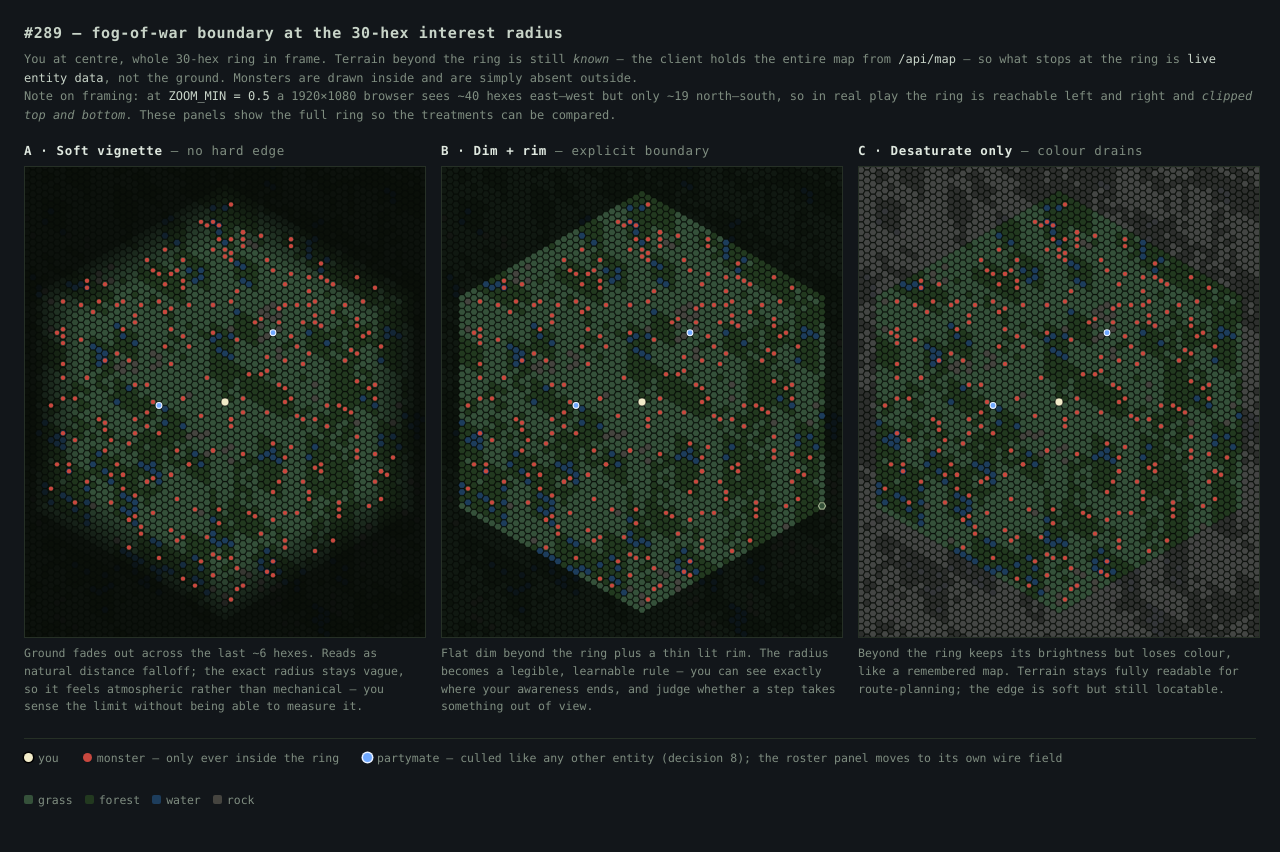
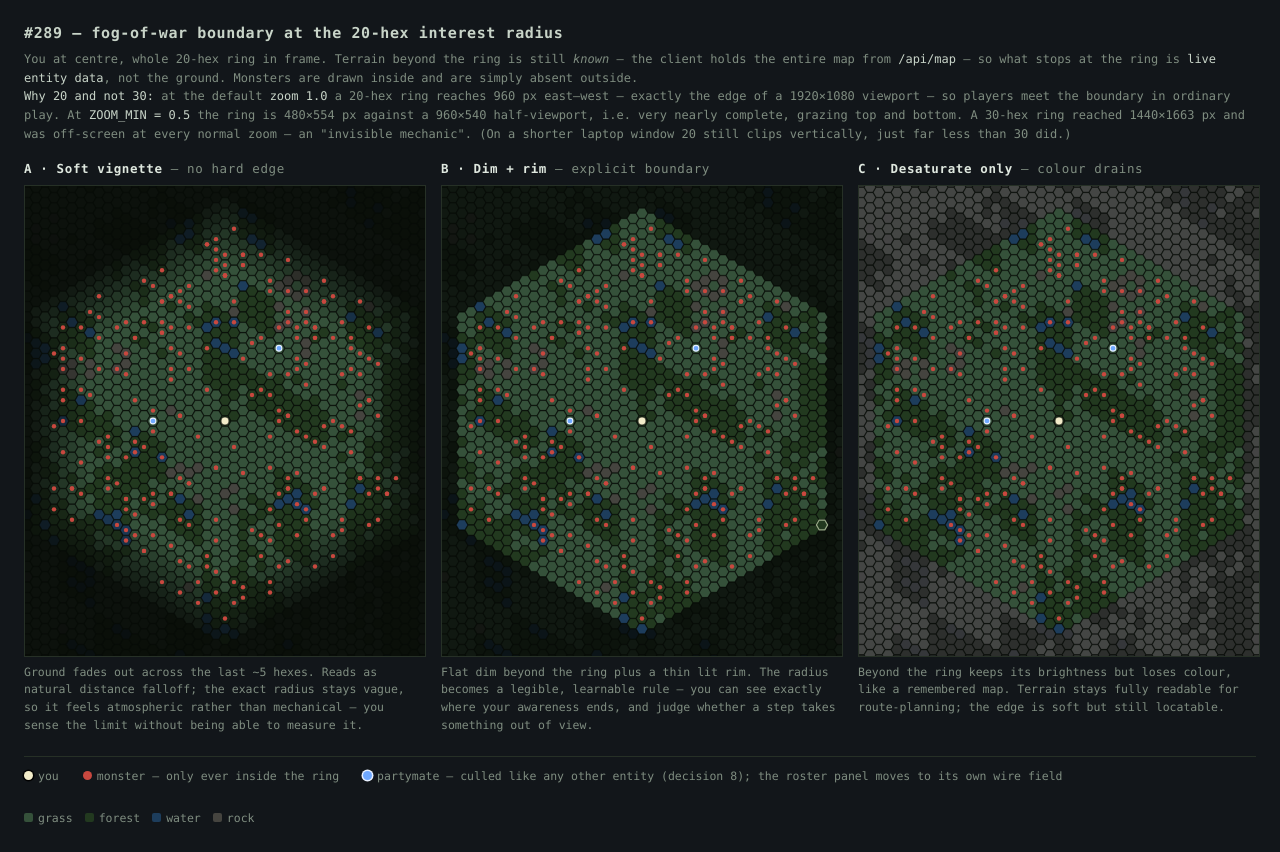
Before and after one commit to starquake/mediumrogue, a plain HTML site: page docs/mockups/2026-07-24-fog-of-war-boundary.html in a window 1280 px wide. Drawn offline with Linux system fonts and the light colour scheme.

Commit message:
docs(mockup): retune the fog boundary to a 20-hex radius (#289)
The maintainer moved the interest radius 30 -> 20. The geometry is the
argument, not the mood:

  radius 20 @ zoom 1.0 (default)  ring reaches 960 px E-W  = exactly the edge
                                  of a 1920x1080 viewport -> players meet the
                                  boundary in ordinary play
  radius 20 @ zoom 0.5 (ZOOM_MIN) ring is 480 x 554 px vs a 960 x 540
                                  half-viewport -> very nearly complete
  radius 30 @ zoom 1.0            1440 x 1663 px -> off-screen at every
                                  normal zoom; an invisible "mechanic"

So 20 is roughly the largest radius whose ring is a shape a player can
actually see (19 is the exact vertical fit at ZOOM_MIN; on a laptop-height
window 20 still clips, just far less than 30 did).

Schematic hex size 4 -> 6 now that the smaller ring leaves room, so the three
treatments read at a glance. Same filename, so the issue embed keeps
resolving.

```diff
--- a/docs/mockups/2026-07-24-fog-of-war-boundary.html
+++ b/docs/mockups/2026-07-24-fog-of-war-boundary.html
@@ -25,22 +25,24 @@
   .dot { display: inline-block; width: 9px; height: 9px; border-radius: 50%; vertical-align: 0px; margin-right: 5px; }
 </style>
 
-<h1>#289 — fog-of-war boundary at the 30-hex interest radius</h1>
+<h1>#289 — fog-of-war boundary at the 20-hex interest radius</h1>
 <p class="sub">
-  You at centre, whole 30-hex ring in frame. Terrain beyond the ring is still <em>known</em> — the client holds the entire
+  You at centre, whole 20-hex ring in frame. Terrain beyond the ring is still <em>known</em> — the client holds the entire
   map from <span class="k">/api/map</span> — so what stops at the ring is <span class="k">live entity data</span>, not the
   ground. Monsters are drawn inside and are simply absent outside.
   <br>
-  Note on framing: at <span class="k">ZOOM_MIN = 0.5</span> a 1920&times;1080 browser sees ~40 hexes east–west but only
-  ~19 north–south, so in real play the ring is reachable left and right and <em>clipped top and bottom</em>. These panels
-  show the full ring so the treatments can be compared.
+  <span class="k">Why 20 and not 30:</span> at the default <span class="k">zoom 1.0</span> a 20-hex ring reaches 960&nbsp;px
+  east–west — exactly the edge of a 1920&times;1080 viewport — so players meet the boundary in ordinary play. At
+  <span class="k">ZOOM_MIN = 0.5</span> the ring is 480&times;554&nbsp;px against a 960&times;540 half-viewport, i.e. very
+  nearly complete, grazing top and bottom. A 30-hex ring reached 1440&times;1663&nbsp;px and was off-screen at every normal
+  zoom — an "invisible mechanic". (On a shorter laptop window 20 still clips vertically, just far less than 30 did.)
 </p>
 
 <div class="row">
   <div class="panel">
     <h2>A · Soft vignette <span>— no hard edge</span></h2>
     <canvas id="a" width="400" height="470"></canvas>
-    <p class="cap">Ground fades out across the last ~6 hexes. Reads as natural distance falloff; the exact radius stays vague, so it feels atmospheric rather than mechanical — you sense the limit without being able to measure it.</p>
+    <p class="cap">Ground fades out across the last ~5 hexes. Reads as natural distance falloff; the exact radius stays vague, so it feels atmospheric rather than mechanical — you sense the limit without being able to measure it.</p>
   </div>
   <div class="panel">
     <h2>B · Dim + rim <span>— explicit boundary</span></h2>
@@ -62,8 +64,8 @@
 </div>
 
 <script>
-const S = 4;      // schematic hex size — sized so the whole R=30 ring fits the panel
-const R = 30;
+const S = 6;      // schematic hex size — sized so the whole R=20 ring fits the panel
+const R = 20;
 const SQ3 = Math.sqrt(3);
 const COLORS = { grass: [0x35,0x51,0x3a], forest: [0x22,0x39,0x1f], water: [0x1d,0x3d,0x5c], rock: [0x45,0x44,0x3f] };
 
@@ -99,12 +101,12 @@ function hexPath(ctx, cx, cy, size) {
 // "nothing is drawn outside" point is visible rather than assumed.
 const ALL = [];
 for (let i = 0; i < 900; i++) {
-  const q = Math.round((hash(i, 7) - 0.5) * 96);
-  const r = Math.round((hash(i, 19) - 0.5) * 96);
+  const q = Math.round((hash(i, 7) - 0.5) * 64);
+  const r = Math.round((hash(i, 19) - 0.5) * 64);
   const d = hexDist(q, r);
-  if (d > 2 && d < 46) ALL.push({ q, r, d });
+  if (d > 2 && d < 32) ALL.push({ q, r, d });
 }
-const PARTY = [{ q: -11, r: 6 }, { q: 8, r: -14 }];
+const PARTY = [{ q: -8, r: 4 }, { q: 6, r: -10 }];
 
 function draw(id, mode) {
   const cv = document.getElementById(id), ctx = cv.getContext("2d");
@@ -112,16 +114,16 @@ function draw(id, mode) {
   ctx.fillStyle = "#090c09";
   ctx.fillRect(0, 0, cv.width, cv.height);
 
-  for (let q = -60; q <= 60; q++) {
-    for (let r = -60; r <= 60; r++) {
+  for (let q = -40; q <= 40; q++) {
+    for (let r = -40; r <= 40; r++) {
       const d = hexDist(q, r);
-      if (d > 60) continue;
+      if (d > 40) continue;
       const p = toPixel(q, r), cx = ox + p.x, cy = oy + p.y;
       if (cx < -6 || cx > cv.width + 6 || cy < -6 || cy > cv.height + 6) continue;
 
       let rgb = COLORS[terrainAt(q, r)].slice();
       if (mode === "vignette") {
-        rgb = mix(rgb, [7, 10, 7], Math.max(0, Math.min(1, (d - (R - 6)) / 8)) * 0.9);
+        rgb = mix(rgb, [7, 10, 7], Math.max(0, Math.min(1, (d - (R - 5)) / 7)) * 0.9);
       } else if (mode === "rim" && d > R) {
         rgb = mix(rgb, [7, 10, 7], 0.8);
       } else if (mode === "desat" && d > R) {
```
Also changed, not shown: docs/mockups/2026-07-24-fog-of-war-boundary.png.
